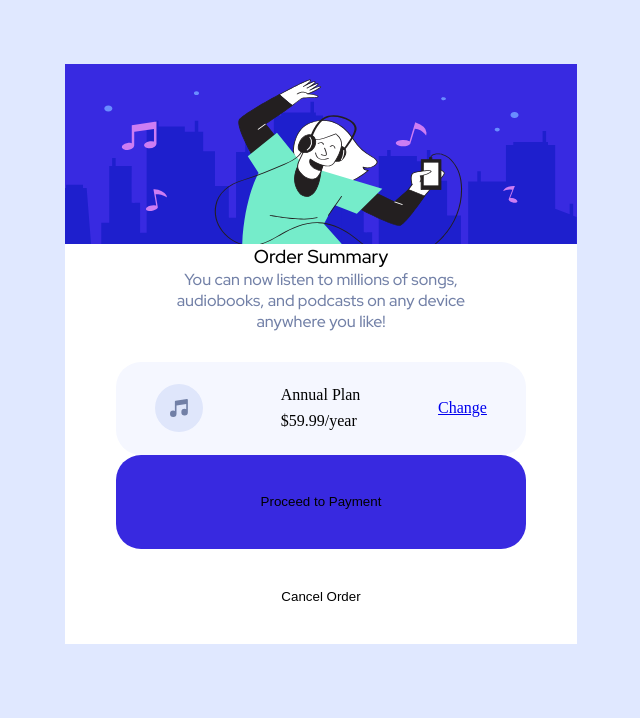
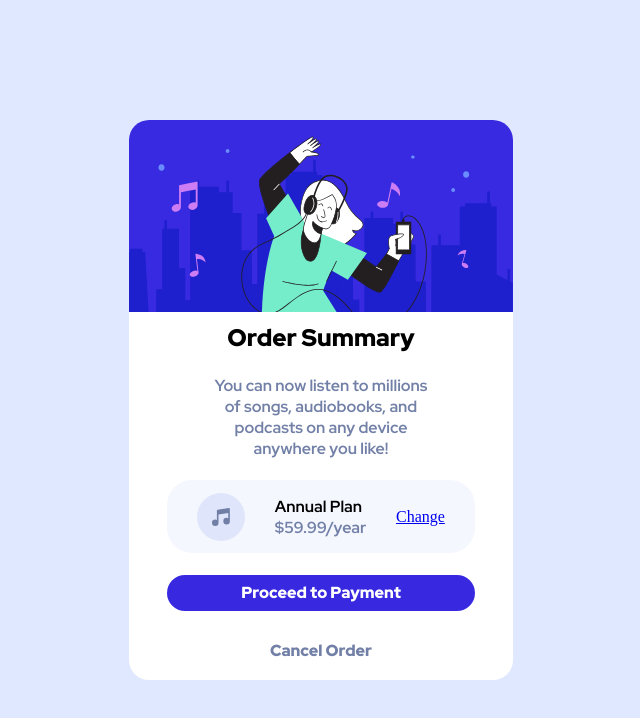
Before and after one commit to pau-develop/202207-w2ch1-pau-sanchez, a website: page components/ex1/ex1.html in a window 1280 px wide. Shown: the whole page, without its empty margins (319-959 px from the left). Drawn offline with nearby package versions, Linux system fonts and the light colour scheme; files that its build step writes are made by us from their sources.

Commit message:
Fixed card sizing and display

```diff
--- a/components/ex1/ex1.html
+++ b/components/ex1/ex1.html
@@ -20,27 +20,32 @@
   </head>
   <body>
     <div class="page-wrap-ex1">
-      <card class="content-wrap-ex1">
-        <header class="content-wrap-ex1__header">
+      <card class="card-wrap-ex1">
+        <main class="card-wrap-ex1-main">
+          <div class="card-wrap-ex1-main__image-container">
             <img src="/components/ex1/illustration-hero.svg" />
-        </header>
-        <main class="content-wrap-ex1__main">
+          </div>
+          <section class="card-wrap-section">
             <h3>Order Summary</h3>
             <p>
-            You can now listen to millions of songs, audiobooks, and podcasts on
-            any device anywhere you like!
+              You can now listen to millions of songs, audiobooks, and podcasts
+              on any device anywhere you like!
             </p>
-          <div class="content-wrap-ex1__payment">
+            <div class="card-wrap-section__payment">
               <img src="/components/ex1/icon-music.svg" />
-            <div class="content-wrap-ex1__annual">
-              <span>Annual Plan</span><span>$59.99/year</span>
+              <div class="card-wrap-section__annual">
+                <span>Annual Plan</span>
+                <span>$59.99/year</span>
               </div>
               <a href="#"><span>Change</span></a>
             </div>
-          <button class="content-wrap-ex1__pay-button">
+            <button class="card-wrap-section__pay-button">
               Proceed to Payment
             </button>
-          <button class="content-wrap-ex1__cancel-button">Cancel Order</button>
+            <button class="card-wrap-section__cancel-button">
+              Cancel Order
+            </button>
+          </section>
         </main>
       </card>
     </div>
--- a/sass/components/_ex1.scss
+++ b/sass/components/_ex1.scss
@@ -4,127 +4,100 @@ body {
 }
 
 .page-wrap-ex1 {
+  height: 100vh;
+  width: 100vw;
   background-color: hsl(225, 100%, 94%);
   display: flex;
   justify-content: center;
   align-items: center;
 }
 
-.content-wrap-ex1 {
+.card-wrap-ex1 {
+  width: 90vw;
+  height: 80vh;
+  border-radius: 20px;
+  background-color: white;
+  @media (min-width: 1000px) {
+    width: 30vw;
+    height: 70vh;
+  }
+}
+.card-wrap-ex1-main {
+  display: flex;
   flex-direction: column;
+  height: 100%;
+  &__image-container {
+    object-fit: contain;
+    img {
       width: 100%;
       height: 100%;
-  margin: 10% 10%;
-  justify-content: center;
-  align-items: center;
-  &__header {
+      border-radius: 20px 20px 0 0;
+    }
+  }
+}
+.card-wrap-section {
   width: 100%;
   height: 100%;
-    margin: 0;
-    img {
-      object-fit: fill;
-      width: 100%;
-      height: 100%;
-    }
-  }
-  &__main {
-    background-color: white;
-    margin: 0;
-    height: 400px;
   display: flex;
   flex-direction: column;
   align-items: center;
-    * {
-      margin: 5% 0;
+  justify-content: space-around;
+  h3 {
+    font-family: "Red Hat Display", sans-serif;
+    color: black;
+    font-weight: 900;
+    font-size: 1.5rem;
+    margin: 0;
   }
   p {
-      flex: 1;
     text-align: center;
     font-family: "Red Hat Display", sans-serif;
     color: hsl(224, 23%, 55%);
-      font-weight: 500;
-    }
-    button {
-      flex: 1;
-      height: 60%;
-      width: 80%;
-      border: none;
-    }
-    h3 {
-      flex: 1;
-      font-family: "Red Hat Display", sans-serif;
-      color: black;
-      font-weight: 500;
-    }
+    font-weight: 700;
+    font-size: 1rem;
+    margin: 0 20%;
   }
   &__payment {
-    margin: 5% 0;
-    width: 80%;
+    background-color: hsl(225, 100%, 98%);
     display: flex;
     align-items: center;
-    justify-content: space-around;
+    justify-content: space-evenly;
+    height: 20%;
+    width: 80%;
     border-radius: 25px;
-    background-color: hsl(225, 100%, 98%);
-    flex: 1;
-  }
-  &__annual {
+    div {
       display: flex;
       flex-direction: column;
     }
+    div > span:first-child {
+      font-family: "Red Hat Display", sans-serif;
+      color: black;
+      font-weight: 700;
+      font-size: 1rem;
+    }
+    div > span:last-child {
+      font-family: "Red Hat Display", sans-serif;
+      color: hsl(224, 23%, 55%);
+      font-weight: 700;
+      font-size: 1rem;
+    }
+  }
+  button {
+    font-family: "Red Hat Display", sans-serif;
+    font-weight: 900;
+    font-size: 1rem;
+    width: 80%;
+    height: 10%;
+    border-radius: 20px;
+    font-size: 1rem;
+    border: none;
+  }
   &__pay-button {
+    color: white;
     background-color: hsl(245, 75%, 52%);
-    border-radius: 25px;
   }
   &__cancel-button {
-    background-color: white;
+    color: hsl(224, 23%, 55%);
+    background-color: transparent;
   }
 }
-
-@media (min-width: 1000px) {
-  .page-wrap-ex1 {
-    width: 100vw;
-    height: 100vh;
-    align-items: flex-start;
-  }
-  .content-wrap-ex1 {
-    width: 40%;
-    height: 300px;
-    margin: 0;
-    margin-top: 5%;
-    &__header {
-      width: 100%;
-      height: 60%;
-      margin: 0;
-      img {
-        object-fit: fill;
-        width: 100%;
-        height: 100%;
-      }
-    }
-    &__main {
-      background-color: white;
-      margin: 0;
-      height: 400px;
-      display: flex;
-      flex-direction: column;
-      align-items: center;
-
-      p {
-        margin: 0 20%;
-      }
-      h3 {
-        margin: 0;
-        flex: none;
-      }
-    }
-    &__payment {
-      margin: 0;
-    }
-    button {
-      margin: 0;
-    }
-    &__pay-button {
-      height: 50%;
-    }
-  }
-}
```
Also changed, not shown: components/ex1/ex1-1.html (added, +46 -0 lines). Lines whose indentation alone changed are shown as unchanged.
